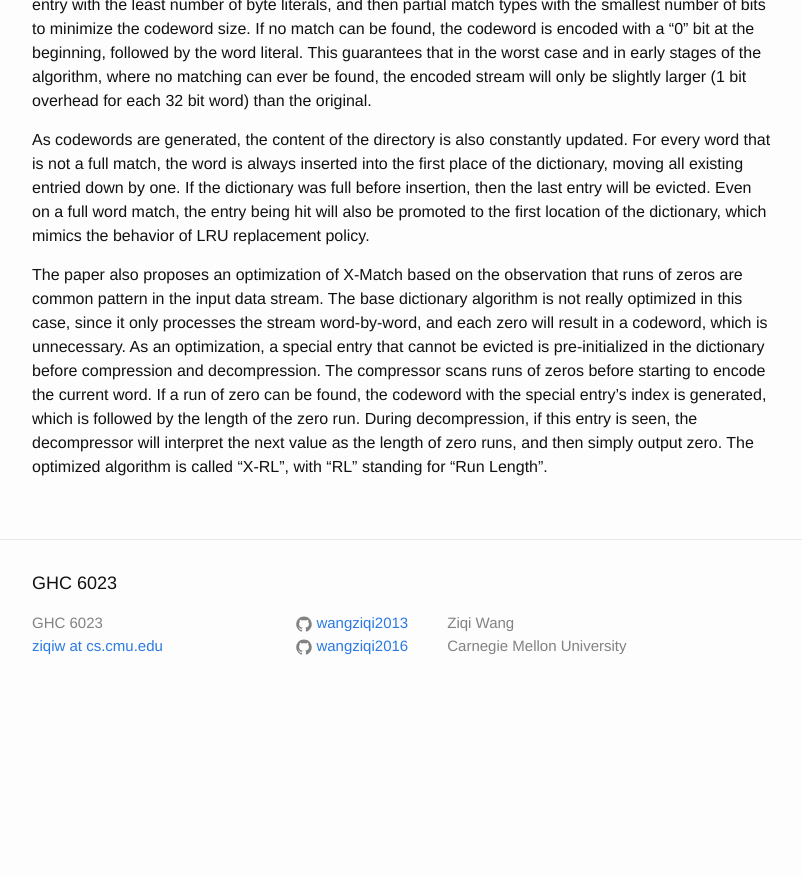
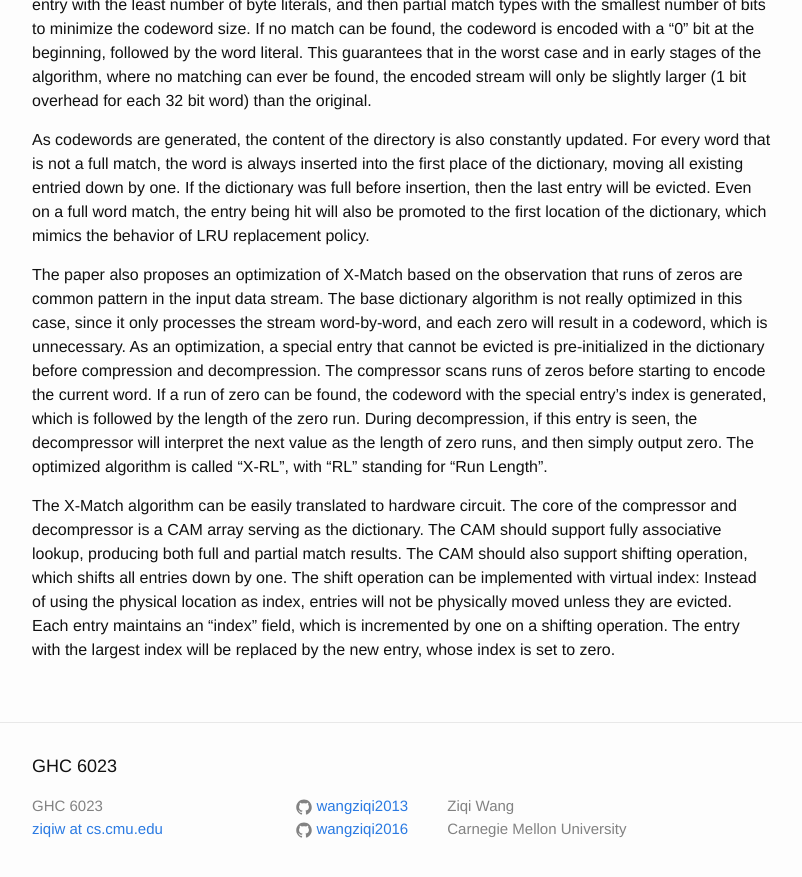
Before and after one commit to wangziqi2013/wangziqi2013.github.io, a Jekyll site: the page built from _posts/2020-07-04-x-match.markdown, in a window 1280 px wide and 900 px high, scrolled down 1417 px. Shown: the top 877 px of the window, without its empty margins (238-1040 px from the left). Built offline with Jekyll 4.4.1, drawn with Linux system fonts in a browser that asks for light colours; before the commit the page ends 2134 px from its top, so only the background shows below that.

Commit message:
Adding compressor

```diff
--- a/_posts/2020-07-04-x-match.markdown
+++ b/_posts/2020-07-04-x-match.markdown
@@ -68,3 +68,10 @@ The compressor scans runs of zeros before starting to encode the current word. I
 codeword with the special entry's index is generated, which is followed by the length of the zero run. During decompression,
 if this entry is seen, the decompressor will interpret the next value as the length of zero runs, and then simply output
 zero. The optimized algorithm is called "X-RL", with "RL" standing for "Run Length".
+
+The X-Match algorithm can be easily translated to hardware circuit. The core of the compressor and decompressor is a
+CAM array serving as the dictionary. The CAM should support fully associative lookup, producing both full and partial
+match results. The CAM should also support shifting operation, which shifts all entries down by one. The shift operation
+can be implemented with virtual index: Instead of using the physical location as index, entries will not be physically
+moved unless they are evicted. Each entry maintains an "index" field, which is incremented by one on a shifting operation.
+The entry with the largest index will be replaced by the new entry, whose index is set to zero.
```
